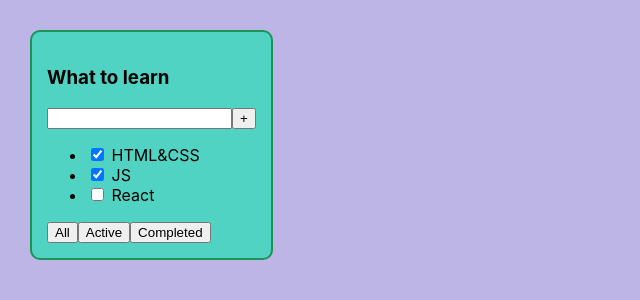
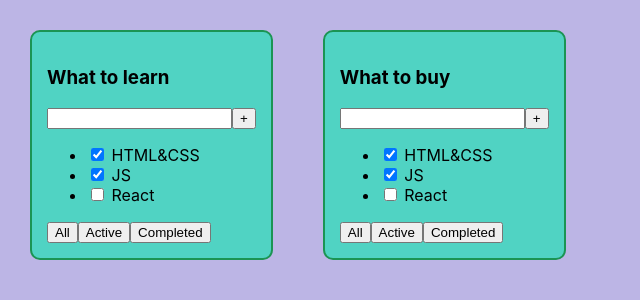
Before and after one commit to igor-minaev/todolist-lessons, a React (Create React App) app: page / in a window 1280 px wide. Shown: the top 300 px of the page, without its empty margins (0-640 px from the left). Built offline with nearby package versions, Linux system fonts and the light colour scheme.

Commit message:
add Todolist component

```diff
--- a/src/App.tsx
+++ b/src/App.tsx
@@ -1,26 +1,24 @@
 import React from 'react';
 import './App.css';
+import {TodoList} from './TodoList';
 
 function App() {
+    const todoListTitle_1: string = 'What to learn'
+    const todoListTitle_2: string = 'What to buy'
+    const tasks_1 = [
+        {id: 1, title: 'HTML&CSS', isDone: true},
+        {id: 2, title: 'JS', isDone: true},
+        {id: 3, title: 'React', isDone: false}
+    ]
+    const tasks_2 = [
+        {id: 4, title: 'HTML&CSS', isDone: true},
+        {id: 5, title: 'JS', isDone: true},
+        {id: 6, title: 'React', isDone: false}
+    ]
     return (
         <div className="App">
-            <div className='todolist'>
-                <h3>What to learn</h3>
-                <div>
-                    <input/>
-                    <button>+</button>
-                </div>
-                <ul>
-                    <li><input type="checkbox" checked={true}/> <span>HTML&CSS</span></li>
-                    <li><input type="checkbox" checked={true}/> <span>JS</span></li>
-                    <li><input type="checkbox" checked={false}/> <span>React</span></li>
-                </ul>
-                <div>
-                    <button>All</button>
-                    <button>Active</button>
-                    <button>Completed</button>
-                </div>
-            </div>
+            <TodoList title={todoListTitle_1}/>
+            <TodoList title={todoListTitle_2}/>
         </div>
     );
 }
--- /dev/null
+++ b/src/TodoList.tsx
@@ -0,0 +1,27 @@
+import React, {FC} from 'react';
+
+type TodoListPropsType = {
+    title: string
+}
+
+export const TodoList: FC<TodoListPropsType> = (props) => {
+    return (
+        <div className="todolist">
+            <h3>{props.title}</h3>
+            <div>
+                <input/>
+                <button>+</button>
+            </div>
+            <ul>
+                <li><input type="checkbox" checked={true}/> <span>HTML&CSS</span></li>
+                <li><input type="checkbox" checked={true}/> <span>JS</span></li>
+                <li><input type="checkbox" checked={false}/> <span>React</span></li>
+            </ul>
+            <div>
+                <button>All</button>
+                <button>Active</button>
+                <button>Completed</button>
+            </div>
+        </div>
+    );
+};
```
